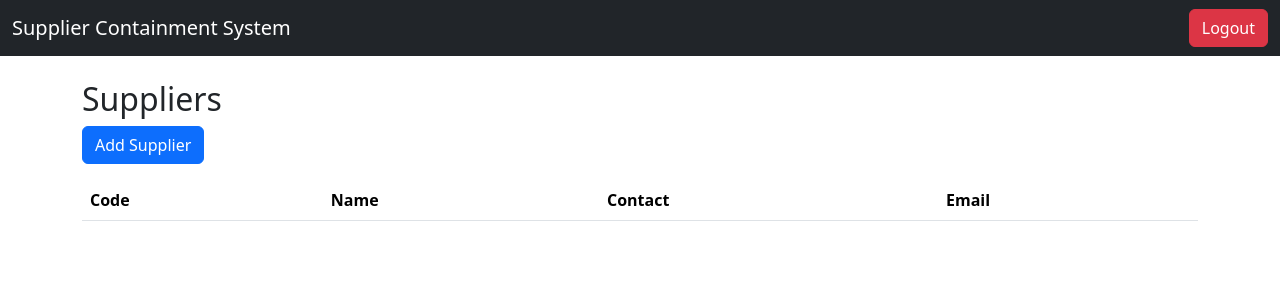
After one commit to Dollar00990/supplier-containment-system, a Django app: page /suppliers/ in a window 1280 px wide. The commit adds this page. Shown: the top 300 px of the page. Run offline with Django 5.2, Linux system fonts and the light colour scheme; the visitor is signed in with stand-in values (Sample User, id 1); data that the repository does not hold is empty.

Commit message:
Add supplier management pages

```diff
--- a/core/urls.py
+++ b/core/urls.py
@@ -22,4 +22,5 @@ urlpatterns = [
     path("admin/", admin.site.urls),
     path("", include("accounts.urls")),
     path("", include("dashboard.urls")),
+    path("", include("suppliers.urls")),
 ]
--- /dev/null
+++ b/suppliers/urls.py
@@ -0,0 +1,16 @@
+from django.urls import path
+from .views import supplier_list, supplier_create
+
+urlpatterns = [
+    path(
+        "suppliers/",
+        supplier_list,
+        name="supplier_list"
+    ),
+
+    path(
+        "suppliers/new/",
+        supplier_create,
+        name="supplier_create"
+    ),
+]
--- a/suppliers/views.py
+++ b/suppliers/views.py
@@ -1,3 +1,38 @@
-from django.shortcuts import render
+from django.shortcuts import render, redirect
+from django.contrib.auth.decorators import login_required
 
-# Create your views here.
+from .models import Supplier
+from .forms import SupplierForm
+
+
+@login_required
+def supplier_list(request):
+
+    suppliers = Supplier.objects.all()
+
+    return render(
+        request,
+        "suppliers/list.html",
+        {"suppliers": suppliers}
+    )
+
+
+@login_required
+def supplier_create(request):
+
+    if request.method == "POST":
+
+        form = SupplierForm(request.POST)
+
+        if form.is_valid():
+            form.save()
+            return redirect("supplier_list")
+
+    else:
+        form = SupplierForm()
+
+    return render(
+        request,
+        "suppliers/create.html",
+        {"form": form}
+    )
--- a/templates/dashboard/index.html
+++ b/templates/dashboard/index.html
@@ -11,7 +11,7 @@
 <div class="row">
 
     <div class="col-md-3">
-        <a href="/admin/"
+        <a href="{% url 'supplier_list' %}"
            class="text-decoration-none text-dark">
 
             <div class="card shadow-sm">
--- /dev/null
+++ b/templates/suppliers/list.html
@@ -0,0 +1,40 @@
+{% extends 'base.html' %}
+
+{% block content %}
+
+<h2>Suppliers</h2>
+
+<a href="{% url 'supplier_create' %}"
+   class="btn btn-primary mb-3">
+    Add Supplier
+</a>
+
+<table class="table table-striped">
+
+    <thead>
+        <tr>
+            <th>Code</th>
+            <th>Name</th>
+            <th>Contact</th>
+            <th>Email</th>
+        </tr>
+    </thead>
+
+    <tbody>
+
+    {% for supplier in suppliers %}
+
+        <tr>
+            <td>{{ supplier.supplier_code }}</td>
+            <td>{{ supplier.name }}</td>
+            <td>{{ supplier.contact_person }}</td>
+            <td>{{ supplier.email }}</td>
+        </tr>
+
+    {% endfor %}
+
+    </tbody>
+
+</table>
+
+{% endblock %}
```
Also changed, not shown: suppliers/forms.py (added, +14 -0 lines), templates/suppliers/create.html (added, +20 -0 lines).
